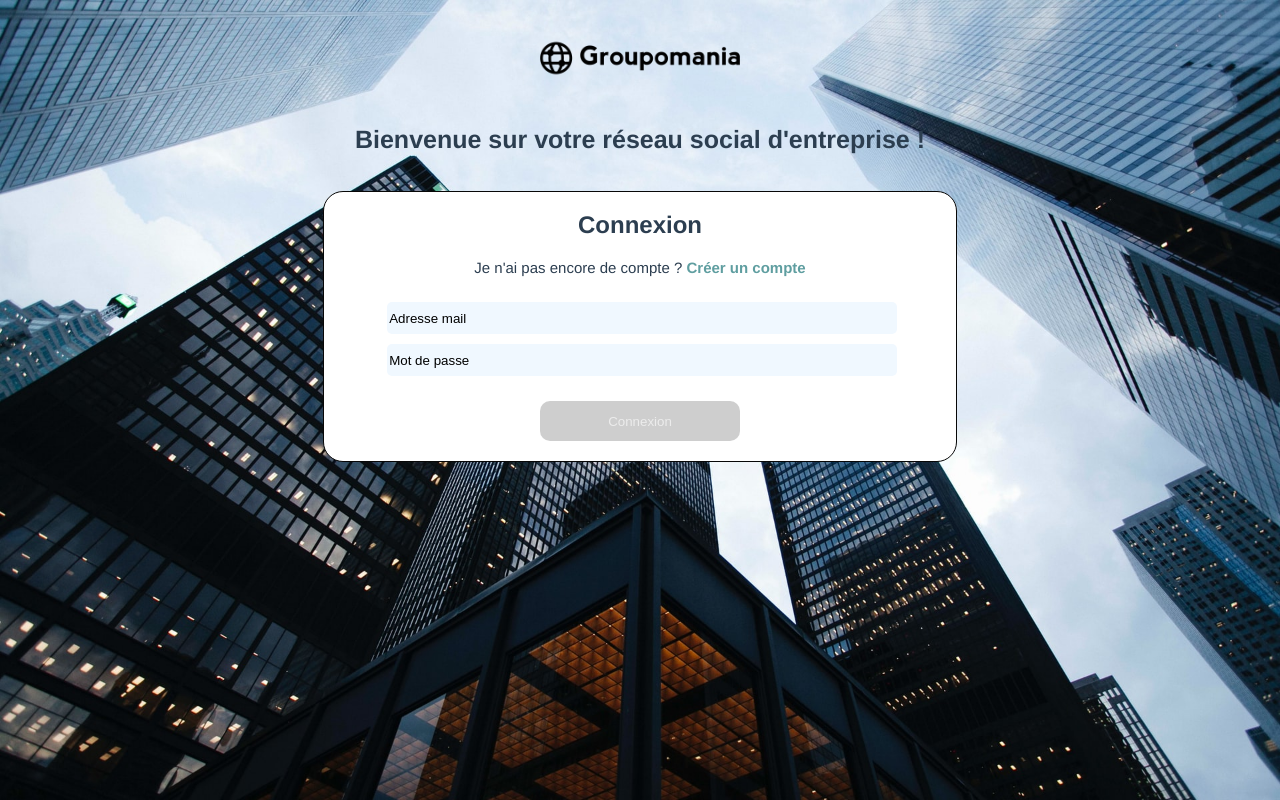
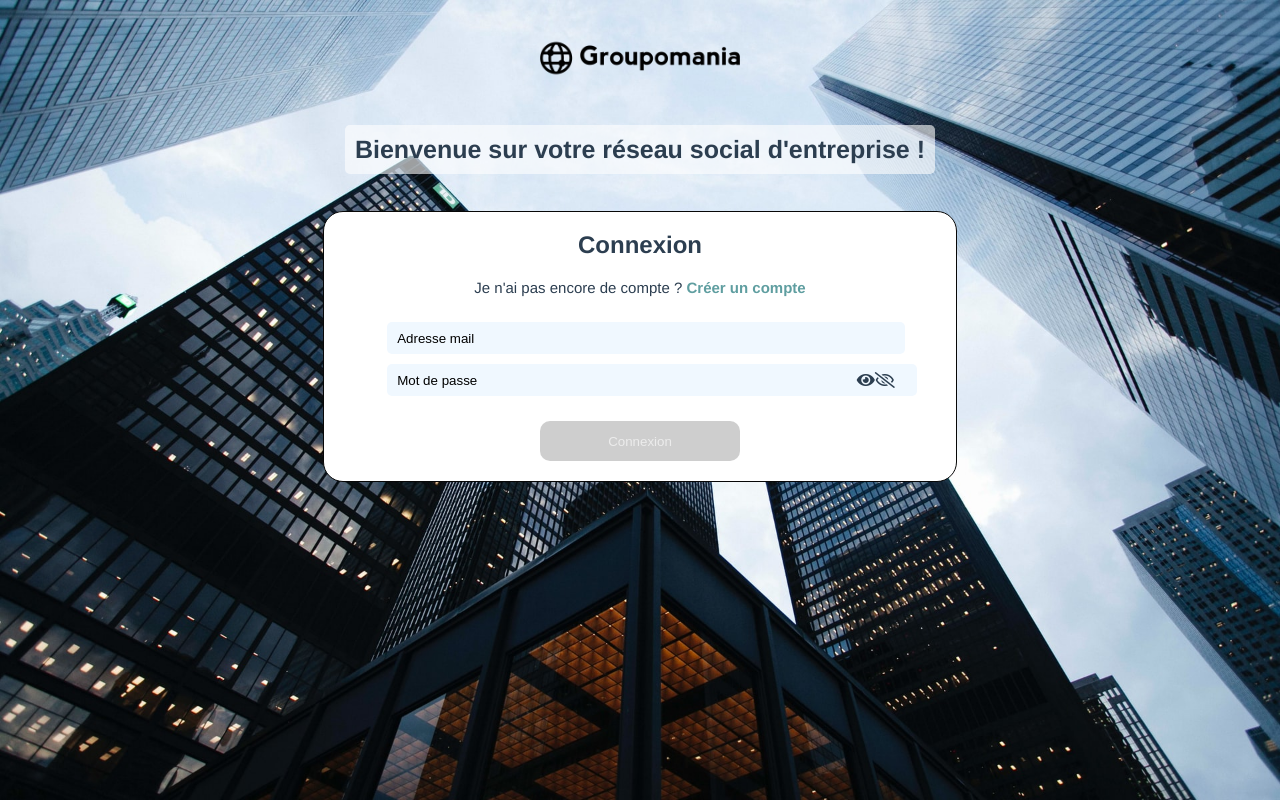
Before and after one commit to Yradouani/P7_Yasmine_Radouani, a Vue app in the folder frontend/: page / in a window 1280 px wide. Built offline with nearby package versions, Linux system fonts and the light colour scheme.

Commit message:
ajout icon cache mot de passe

```diff
--- a/frontend/src/components/Forum.vue
+++ b/frontend/src/components/Forum.vue
@@ -146,7 +146,7 @@ hr {
   background-color: rgb(108, 151, 151);
 }
 h1{
-  background-color: rgba(255, 255, 255, .5);
+  background-color: rgba(255, 255, 255, .6);
   padding: 10px;
   border-radius: 5px;
 }
--- a/frontend/src/components/Profile.vue
+++ b/frontend/src/components/Profile.vue
@@ -1,10 +1,14 @@
 <template>
-  <router-link to="/forum">
+<div id="header-container">
+      <button id="logout" @click="logout()">Se déconnecter</button>
+    <img src="../assets/logo.png" alt="logo" id="logo" >
+    <router-link to="/forum">
     <div id="forum-access">
       <i class="fas fa-comments"></i>
       <span>Accéder au forum</span>
     </div>
   </router-link>
+  </div>
   <h1>Bienvenu sur votre profil {{ user.firstname }} !</h1>
   <div id="profil-container">
     <div id="first-last-name">
@@ -54,6 +58,11 @@ export default {
   display: flex;
   justify-content: space-between;
   margin: 30px;
+}
+h1{
+  background-color: rgba(255, 255, 255, .6);
+  padding: 10px;
+  border-radius: 5px;
 }
 #logout {
   width: 150px;
--- a/frontend/src/components/Signin.vue
+++ b/frontend/src/components/Signin.vue
@@ -33,12 +33,18 @@
           placeholder="Nom"
         />
       </div>
-      <input
+      <label for="" id="password-label">
+          <input
         type="text"
         id="password"
         v-model="password"
         placeholder="Mot de passe"
-      />
+        />
+        <div id="password-icon">
+          <i class="fas fa-eye"></i>
+          <i class="far fa-eye-slash"></i>
+        </div>
+      </label>
     </div>
     <!-- <div v-if="mode == 'login' && status == 'error_login'">Adresse mail et/ou mot de passe invalide</div> -->
     <!-- <div v-if="mode == 'login' && status == 'error_create'">Adresse mail déjà utilisée</div> -->
@@ -132,40 +138,15 @@ export default {
     }
 
   },
-  // let newUser = {
-      // firstname: "",
-      // lastname: "",
-      // adress: "",
-      // password: "",
-      // };
-  // setup(props, ctx) {
-  //   let newUser = {
-  //     firstname: "",
-  //     lastname: "",
-  //     adress: "",
-  //     password: "",
-  //   };
-  //   const connexion = function () {
-  //     console.log(newUser);
-  //     ctx.emit("add", newUser);
-  //     newUser.value = "";
-  //   };
-  //   const createAccount = function (){
-  //     $store.dispatch('createAccount', newUser)
-  //   };
-
-  //   return {
-  //     newUser,
-  //     connexion,
-  //     createAccount,
-  //   };
-  // },
 };
 </script>
 
 <style scoped>
 h1 {
   font-size: 25px;
+  background-color: rgba(255, 255, 255, .6);
+  padding: 10px;
+  border-radius: 5px;
 }
 #connexion {
   border: 1px solid #070707;
@@ -184,10 +165,26 @@ input {
   margin: 5px auto;
   border: none;
   height: 30px;
+  padding-left: 10px;
 }
 input::placeholder {
   color: black;
-  margin-left: 5px;
+  margin-left: 10px;
+}
+#password-label{
+  position: relative;
+}
+input:focus{
+  outline: none;
+  border: 2px solid rgb(171, 171, 202);
+}
+#password-icon{
+  display: flex;
+  align-items: center;
+  position: absolute;
+  top: 50%;
+  transform: translateY(-50%);
+  right: 10px;
 }
 #create-accompt {
   margin: 0 10px 20px;
```
